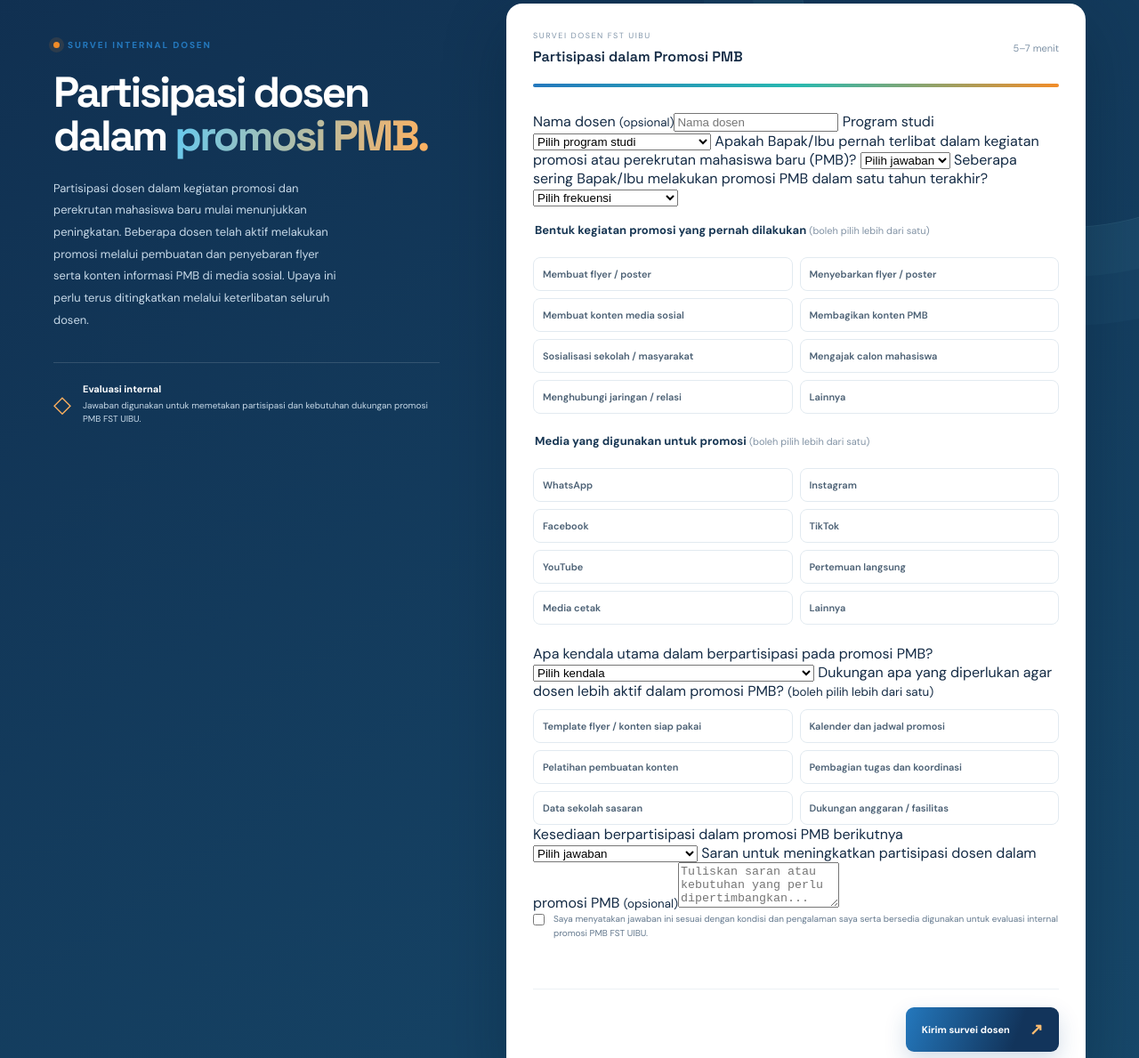
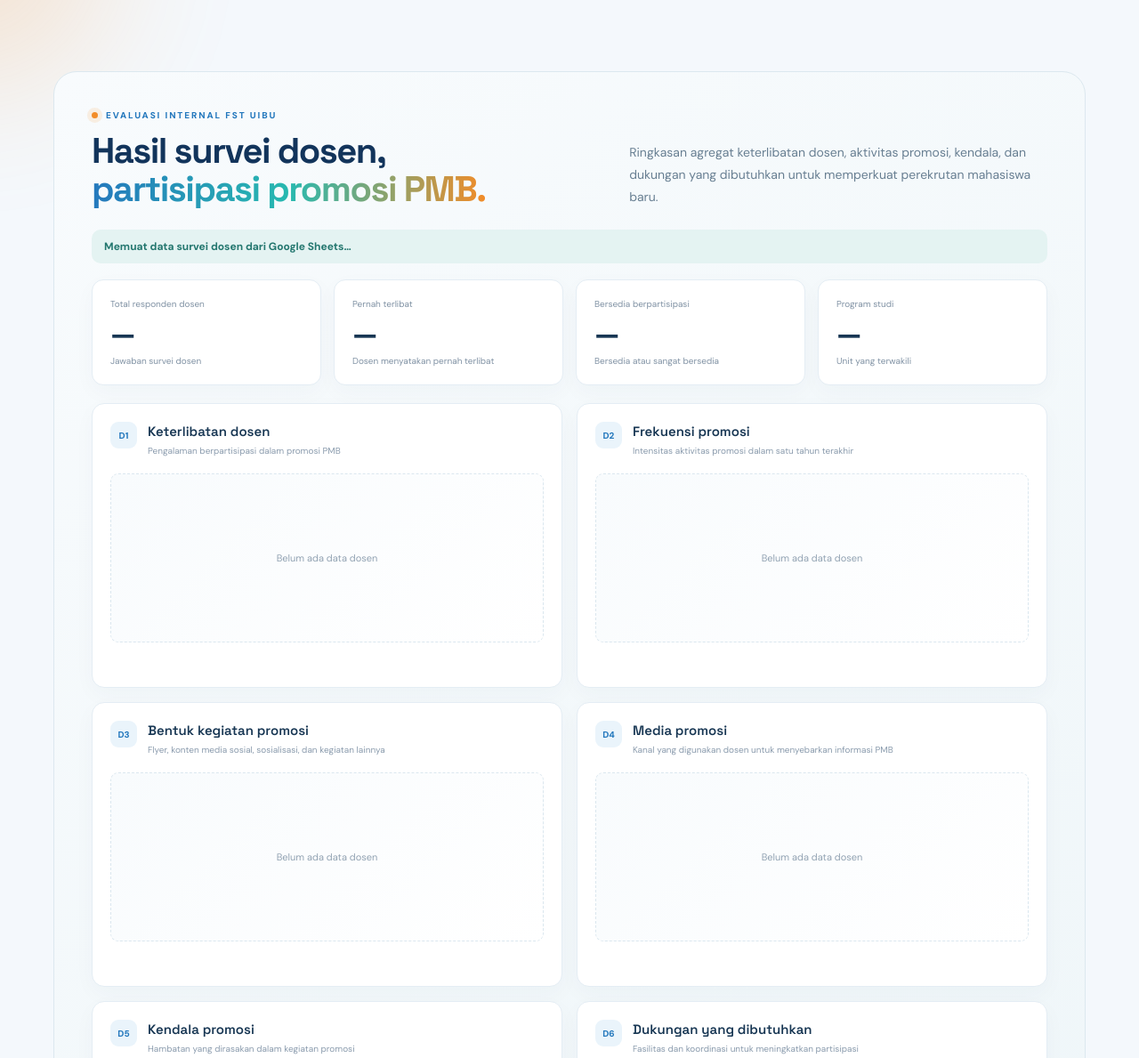
Before and after one commit to lamonecampa/survey, a plain HTML site: page dosen.html in a window 1280 px wide. Shown: the part 652-1841 px from the top of the page at 89% size. Drawn offline with nearby package versions, Linux system fonts and the light colour scheme.

Commit message:
Add lecturer survey results dashboard to standalone page

```diff
--- a/dosen.html
+++ b/dosen.html
@@ -13,13 +13,39 @@
 <div class="ambient ambient-one"></div><div class="ambient ambient-two"></div>
 <nav class="nav wrap">
 <a class="brand" href="index.html"><img class="brand-logo" src="./assets/uibu-logo.png" alt="Logo Universitas Insan Budi Utomo"><span><b>FST-UIBU</b><small>FAKULTAS SAINS & TEKNOLOGI</small></span></a>
-<a class="nav-link" href="index.html#hasil">Hasil survei</a>
+<a class="nav-link" href="#hasil-dosen">Hasil survei</a>
 <a class="nav-link" href="index.html#survey">Survei calon mahasiswa</a>
 <a class="nav-cta" href="index.html">Kembali ke beranda <span>↗</span></a>
 </nav>
 <main>
 <section class="hero wrap" style="min-height:280px;padding-top:55px;padding-bottom:25px">
 <div class="hero-copy"><div class="eyebrow"><i></i> EVALUASI INTERNAL FST UIBU</div><h1>Partisipasi dosen<br>dalam <em>promosi PMB.</em></h1><p class="hero-desc">Survei ini memetakan keterlibatan, aktivitas promosi, kendala, serta dukungan yang dibutuhkan untuk memperkuat perekrutan mahasiswa baru.</p></div>
+</section>
+<section class="results-section wrap" id="hasil-dosen">
+  <div class="lecturer-results" aria-labelledby="lecturerResultsTitle">
+    <div class="lecturer-results-heading">
+      <div><div class="eyebrow dark"><i></i> EVALUASI INTERNAL FST UIBU</div><h3 id="lecturerResultsTitle">Hasil survei dosen,<br><em>partisipasi promosi PMB.</em></h3></div>
+      <p>Ringkasan agregat keterlibatan dosen, aktivitas promosi, kendala, dan dukungan yang dibutuhkan untuk memperkuat perekrutan mahasiswa baru.</p>
+    </div>
+    <div class="lecturer-results-status" id="lecturerResultsStatus">Memuat data survei dosen dari Google Sheets…</div>
+    <div class="results-kpis lecturer-kpis">
+      <article class="result-kpi"><small>Total responden dosen</small><strong id="lecturerKpiTotal">—</strong><span>Jawaban survei dosen</span></article>
+      <article class="result-kpi"><small>Pernah terlibat</small><strong id="lecturerKpiInvolved">—</strong><span>Dosen menyatakan pernah terlibat</span></article>
+      <article class="result-kpi"><small>Bersedia berpartisipasi</small><strong id="lecturerKpiWilling">—</strong><span>Bersedia atau sangat bersedia</span></article>
+      <article class="result-kpi"><small>Program studi</small><strong id="lecturerKpiPrograms">—</strong><span>Unit yang terwakili</span></article>
+    </div>
+    <div class="results-grid lecturer-results-grid">
+      <article class="result-chart"><div class="chart-title"><span>D1</span><div><h3>Keterlibatan dosen</h3><p>Pengalaman berpartisipasi dalam promosi PMB</p></div></div><canvas id="lecturerChartInvolvement"></canvas><div class="chart-empty">Belum ada data dosen</div></article>
+      <article class="result-chart"><div class="chart-title"><span>D2</span><div><h3>Frekuensi promosi</h3><p>Intensitas aktivitas promosi dalam satu tahun terakhir</p></div></div><canvas id="lecturerChartFrequency"></canvas><div class="chart-empty">Belum ada data dosen</div></article>
+      <article class="result-chart"><div class="chart-title"><span>D3</span><div><h3>Bentuk kegiatan promosi</h3><p>Flyer, konten media sosial, sosialisasi, dan kegiatan lainnya</p></div></div><canvas id="lecturerChartActivities"></canvas><div class="chart-empty">Belum ada data dosen</div></article>
+      <article class="result-chart"><div class="chart-title"><span>D4</span><div><h3>Media promosi</h3><p>Kanal yang digunakan dosen untuk menyebarkan informasi PMB</p></div></div><canvas id="lecturerChartMedia"></canvas><div class="chart-empty">Belum ada data dosen</div></article>
+      <article class="result-chart"><div class="chart-title"><span>D5</span><div><h3>Kendala promosi</h3><p>Hambatan yang dirasakan dalam kegiatan promosi</p></div></div><canvas id="lecturerChartObstacles"></canvas><div class="chart-empty">Belum ada data dosen</div></article>
+      <article class="result-chart"><div class="chart-title"><span>D6</span><div><h3>Dukungan yang dibutuhkan</h3><p>Fasilitas dan koordinasi untuk meningkatkan partisipasi</p></div></div><canvas id="lecturerChartSupport"></canvas><div class="chart-empty">Belum ada data dosen</div></article>
+      <article class="result-chart"><div class="chart-title"><span>D7</span><div><h3>Kesediaan berpartisipasi</h3><p>Kesiapan dosen dalam promosi PMB berikutnya</p></div></div><canvas id="lecturerChartWillingness"></canvas><div class="chart-empty">Belum ada data dosen</div></article>
+      <article class="result-chart"><div class="chart-title"><span>D8</span><div><h3>Partisipasi per program studi</h3><p>Distribusi responden berdasarkan program studi</p></div></div><canvas id="lecturerChartPrograms"></canvas><div class="chart-empty">Belum ada data dosen</div></article>
+    </div>
+    <p class="results-privacy">Dashboard hanya menampilkan data agregat. Nama dan identitas responden tidak ditampilkan.</p>
+  </div>
 </section>
 <section class="survey-section faculty-survey-section" id="survey-dosen">
   <div class="wrap survey-layout">
@@ -79,5 +105,6 @@
   </div>
 </section>
 </main>
+<script src="https://cdn.jsdelivr.net/npm/chart.js@4.4.7/dist/chart.umd.min.js"></script>
 <script src="lecturer.js"></script>
 </body></html>
```
